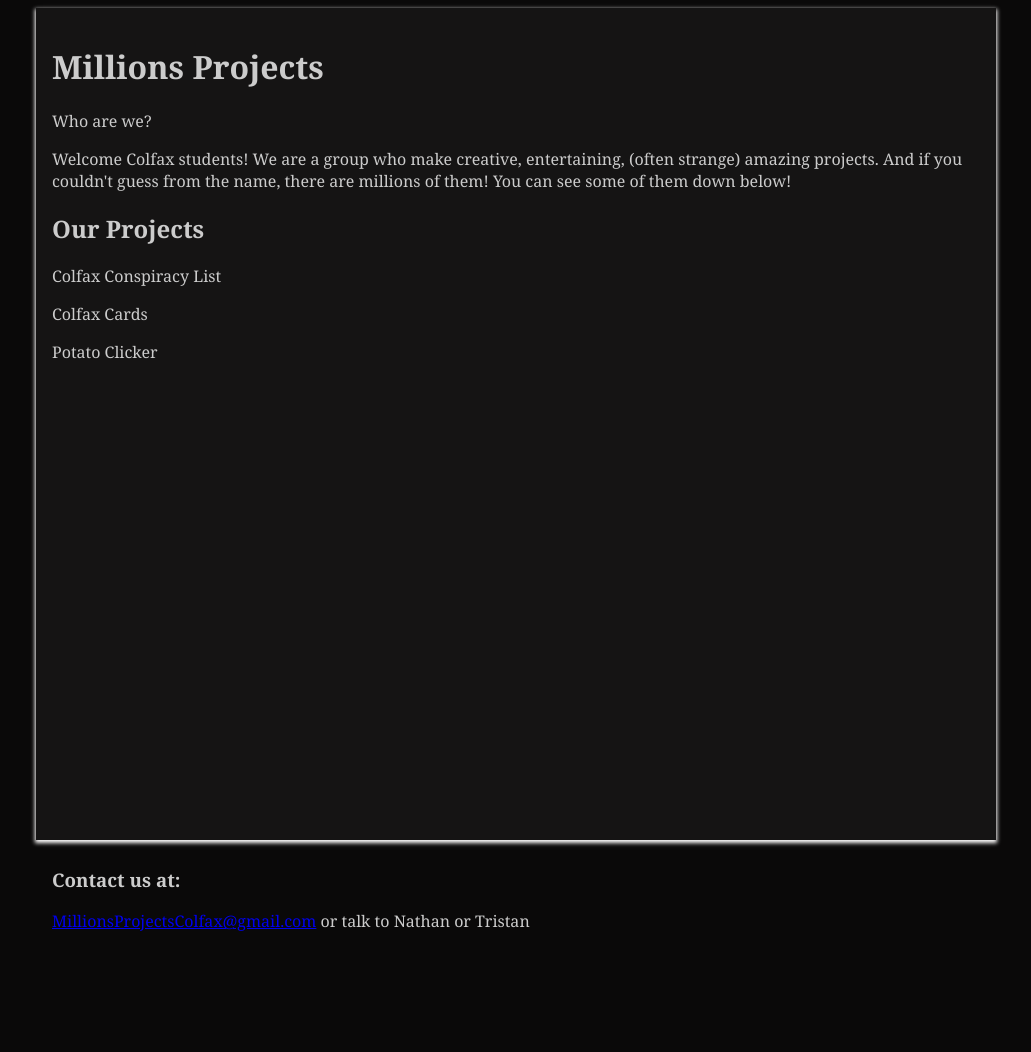
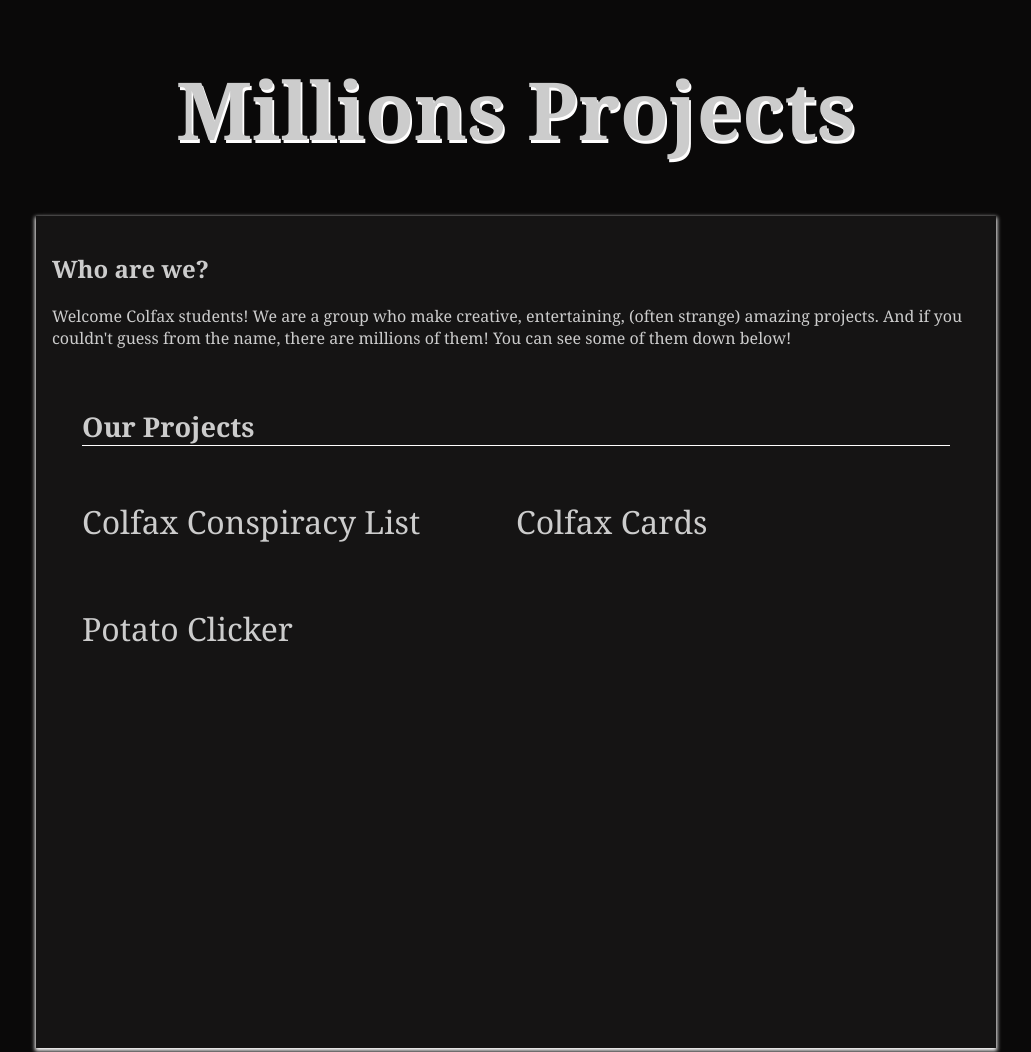
Before and after one commit to MillionsProjects/home, a plain HTML site: page docs/index.html in a window 1280 px wide. Shown: the top 1052 px of the page, without its empty margins (124-1155 px from the left). Before the commit the page ends 964 px from the top, so only its background shows below. Drawn offline with Linux system fonts and the light colour scheme.

Commit message:
Stylize heading, list, and footer

```diff
--- a/docs/index.html
+++ b/docs/index.html
@@ -7,18 +7,21 @@
     <body>
         <div class="wrapper">
             <main>
-                <h1>Millions Projects</h1>
-
+                <h1 class="big-heading">Millions Projects</h1>
+                <div class="in-the-box">
                     <section>
-                    <p>Who are we?</p>
+                        <h2>Who are we?</h2>
                         <p>Welcome Colfax students! We are a group who make creative, entertaining, (often strange) amazing projects. And if you couldn't guess from the name, there are millions of them! You can see some of them down below!</p>
                     </section>
-                <section>
-                    <h2>Our Projects</h2>
+                    <section class="projects-list">
+                        <h2 class="projects-list-heading">Our Projects</h2>
+                        <div class="projects-list-items">
                             <p>Colfax Conspiracy List</p>
                             <p>Colfax Cards</p>
                             <p>Potato Clicker</p>
+                        </div>
                     </section>
+                </div>
             </main>
             <footer>
                 <h3>Contact us at:</h3>
--- a/docs/style.css
+++ b/docs/style.css
@@ -4,7 +4,7 @@ body {
     font-family: Georgia, 'Times New Roman', Times, serif;
 }
 
-main {
+.in-the-box {
     min-block-size: 100vh;
     padding: 1em;
     box-shadow: 0 2px 4px 1px #fffefe;
@@ -18,4 +18,30 @@ main {
 
 footer {
     padding: 0.5em 1em;
+    border: solid 1px #fffefe;
+    margin-block: 3rem;
 }
+
+.big-heading {
+    font-size: 5rem;
+    text-align: center;
+    text-shadow: 1.75px 2.5px #fffefe;
+}
+
+.projects-list {
+    padding: 20px 30px;
+
+
+}
+
+.projects-list-items {
+    font-size: 2rem;
+    display: grid;
+    grid-template-columns: 1fr 1fr;
+    grid-template-rows: 1fr;
+}
+
+.projects-list-heading {
+    font-size: 1.7rem;
+    border-bottom:solid 1px #fffefe;
+}
```
Lines whose indentation alone changed are shown as unchanged.
